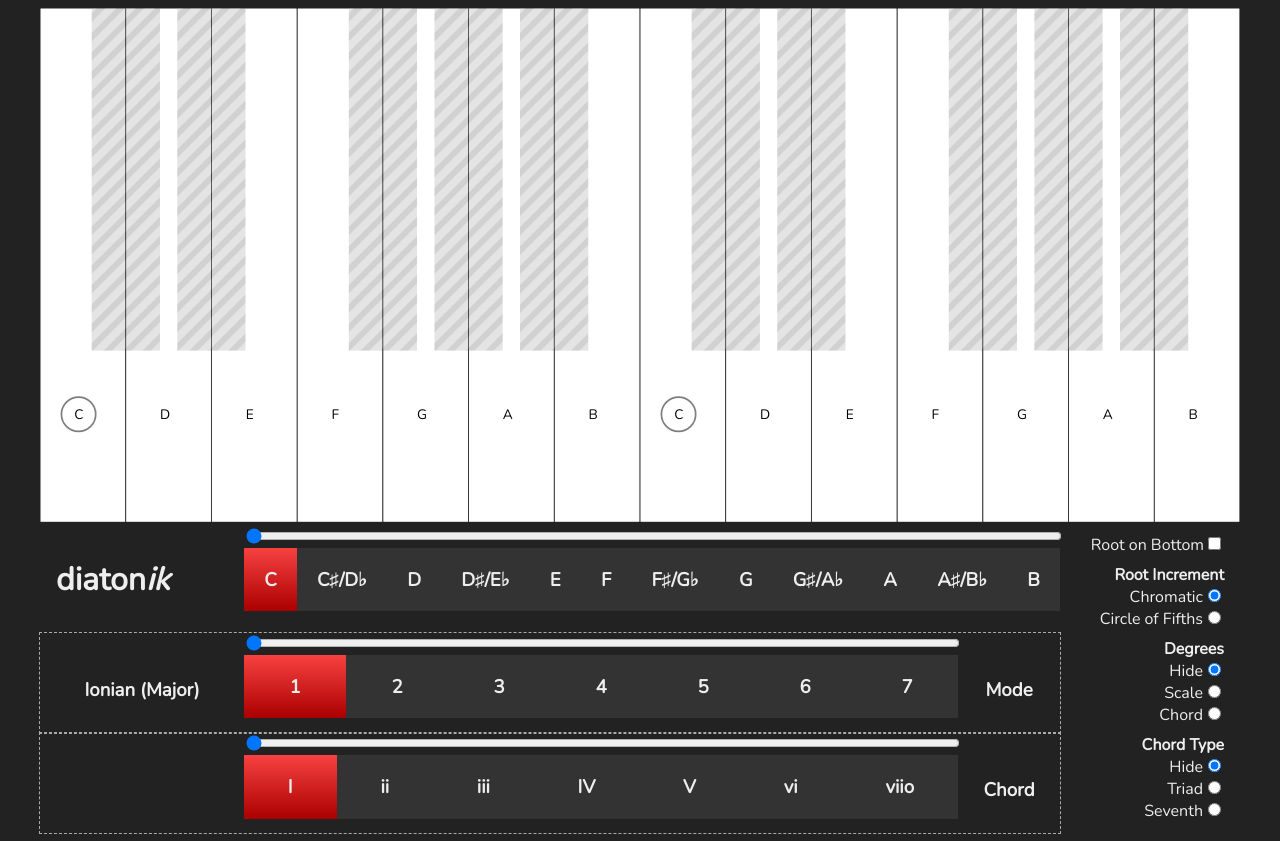
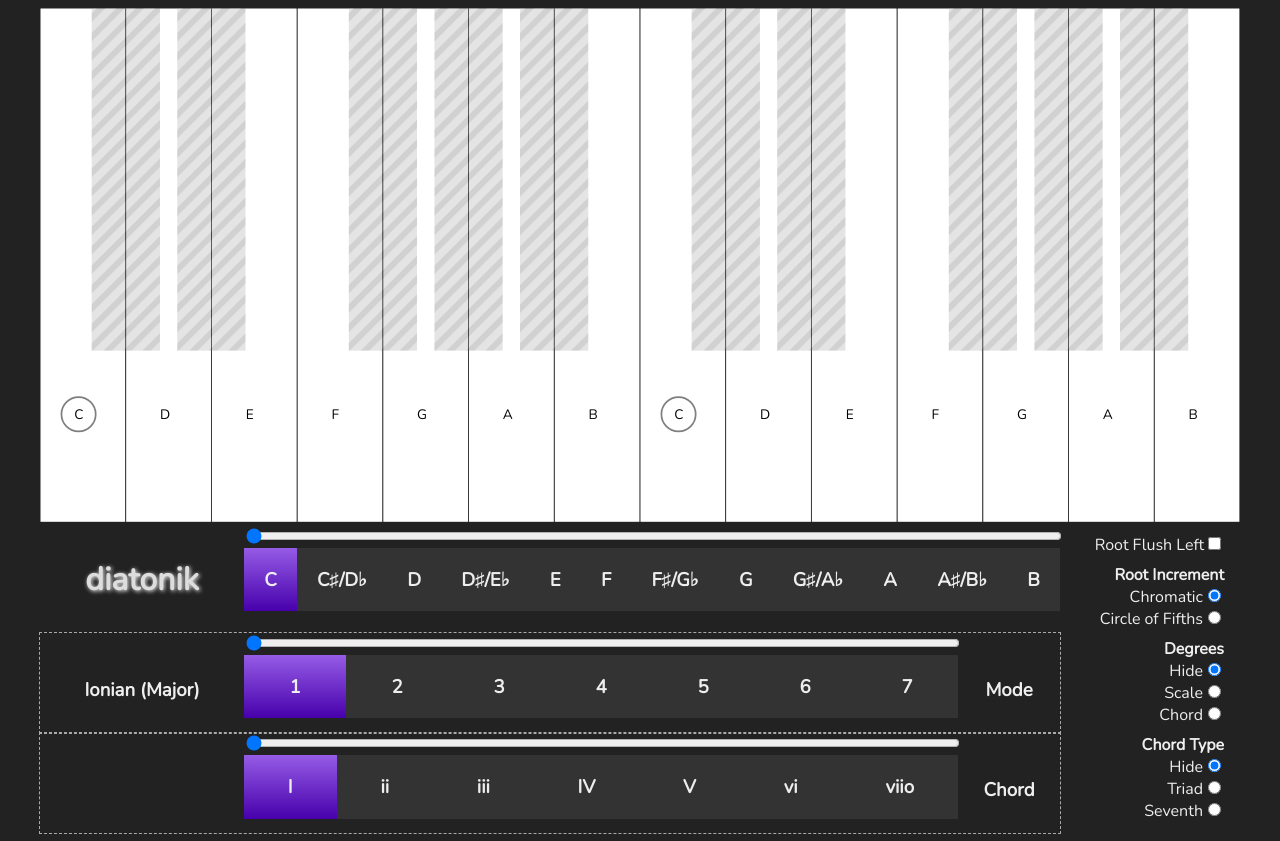
Before and after one commit to mikefooks/diatonish, a React app: page / in a window 1280 px wide. Built offline with nearby package versions, Linux system fonts and the light colour scheme.

Commit message:
Mostly cosmetic changes.

```diff
--- a/package.json
+++ b/package.json
@@ -10,6 +10,7 @@
   "license": "MIT",
   "dependencies": {
     "immutable": "^4.0.0-rc.14",
+    "package.json": "^2.0.1",
     "react": "^17.0.2",
     "react-dom": "^17.0.2"
   },
@@ -24,7 +25,6 @@
     "sass": "^1.39.2",
     "sass-loader": "^12.1.0",
     "style-loader": "^3.2.1",
-    "webpack": "^5.47.1",
     "webpack-cli": "^4.7.2"
   }
 }
--- a/src/components/DisplayControls.js
+++ b/src/components/DisplayControls.js
@@ -4,7 +4,7 @@ import React from "react";
 const RootOnBottomToggle = ({ changeHandler }) => {
   return (
     <div className="rootOnBottomToggle">
-      <label>Root on Bottom</label>
+      <label>Root Flush Left</label>
       <input name="rootOnBottom"
              type="checkbox"
              onChange={ (evt) => changeHandler(evt.target.checked) } />
--- a/src/components/Key.js
+++ b/src/components/Key.js
@@ -14,6 +14,10 @@ function getFillColor(blackKey, isActive, chordToneIdx) {
     return "url(#inactive_fill)";
   }
 
+  if (chordToneIdx >= 0) {
+    return "rgb(218, 191, 255)";
+  }
+/*
   switch (chordToneIdx) {
     case -1:
       break;
@@ -26,6 +30,7 @@ function getFillColor(blackKey, isActive, chordToneIdx) {
     case 3:
       return "rgb(188, 251, 126)";
   }
+*/
 
   return blackKey ? "#000" : "#fff";
 }
--- a/src/components/RootControls.js
+++ b/src/components/RootControls.js
@@ -65,7 +65,7 @@ const RootControls = (props) => {
   return (
     <div className="rootControl">
       <div className="appLabel">
-        <h1>diaton<i>ik</i></h1>
+        <h1>diatonik</h1>
       </div>
       <RootSlider rootIncrMode={ rootIncrMode }
                   activeRoot={ activeRoot }
--- a/src/styles.scss
+++ b/src/styles.scss
@@ -56,6 +56,9 @@ input[type="range"] {
   width: 20%;
 
   h1 {
+    color: #ddd;
+    text-align: center;
+    text-shadow: 1px 1px 4px #eee;
     margin: .5em 0;
   }
 }
@@ -142,8 +145,8 @@ input[type="range"] {
 
 .displayPane.active {
   background: linear-gradient(0deg,
-    rgb(170, 0, 0) 0%,
-    rgb(248, 65, 65) 100%,
+    rgb(71, 0, 171) 0%,
+    rgb(149, 92, 230) 100%,
   );
 }
 
```
